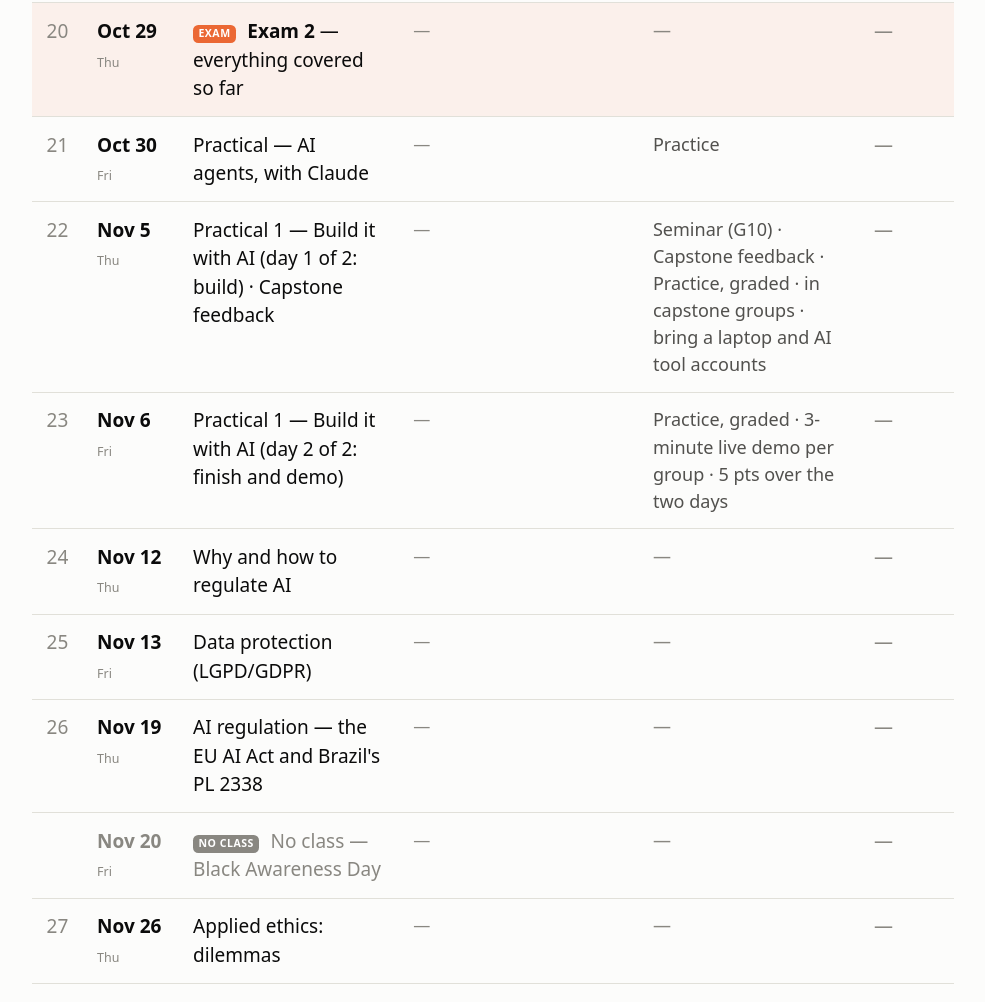
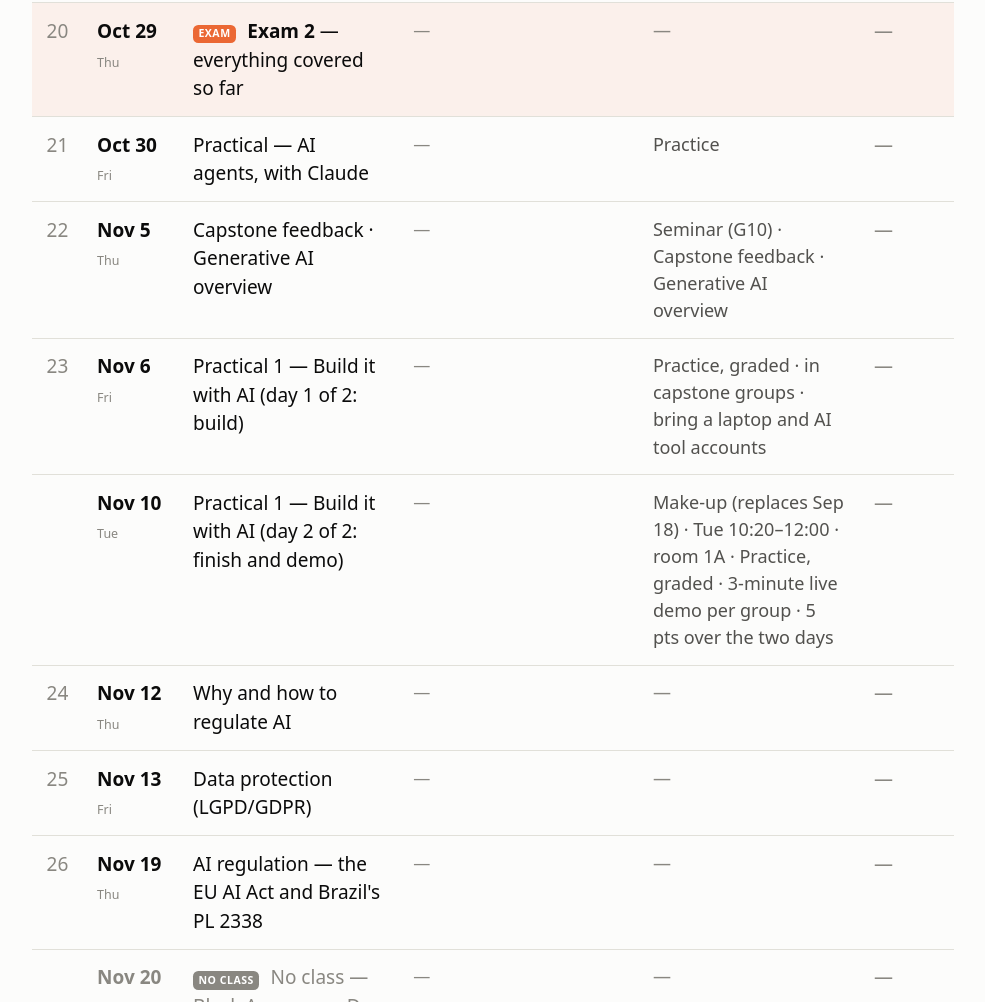
Before and after one commit to yuriasantos/yuriasantos.github.io, a plain HTML site: page teaching/disciplinas/ai-business-society/turmas/2026.2-a/index.html in a window 1280 px wide. Shown: the part 3956-4958 px from the top of the page, without its empty margins (147-1132 px from the left). Drawn offline with Linux system fonts and the light colour scheme.

Commit message:
teaching: AI B&S — semana de 02–06/11 reorganizada (feedback + overview, Prática 1, reposição A 10/11)

```diff
--- a/teaching/disciplinas/ai-business-society/turmas/2026.2-a/index.html
+++ b/teaching/disciplinas/ai-business-society/turmas/2026.2-a/index.html
@@ -675,7 +675,7 @@
           <td class="c-tema">
 
 
-            Practical 1 — Build it with AI (day 1 of 2: build) · Capstone feedback
+            Capstone feedback · Generative AI overview
           </td>
 
 
@@ -685,7 +685,7 @@
           </td>
 
           <td class="c-ativ">
-            <div>Seminar (G10) · Capstone feedback · Practice, graded · in capstone groups · bring a laptop and AI tool accounts</div>
+            <div>Seminar (G10) · Capstone feedback · Generative AI overview</div>
 
 
           </td>
@@ -700,6 +700,31 @@
           <td class="c-tema">
 
 
+            Practical 1 — Build it with AI (day 1 of 2: build)
+          </td>
+
+
+          <td class="c-leitura">
+
+            <span class="vazio">—</span>
+          </td>
+
+          <td class="c-ativ">
+            <div>Practice, graded · in capstone groups · bring a laptop and AI tool accounts</div>
+
+
+          </td>
+          <td class="c-slides">
+            <span class="vazio">—</span>
+          </td>
+        </tr>
+
+        <tr class="tipo-aula">
+          <td class="c-n"></td>
+          <td class="c-data"><span class="dia">Nov 10</span><span class="dsem">Tue</span></td>
+          <td class="c-tema">
+
+
             Practical 1 — Build it with AI (day 2 of 2: finish and demo)
           </td>
 
@@ -710,7 +735,7 @@
           </td>
 
           <td class="c-ativ">
-            <div>Practice, graded · 3-minute live demo per group · 5 pts over the two days</div>
+            <div>Make-up (replaces Sep 18) · Tue 10:20–12:00 · room 1A · Practice, graded · 3-minute live demo per group · 5 pts over the two days</div>
 
 
           </td>
```
Also changed, not shown: teaching/disciplinas/ai-business-society/turmas/2026.2-c/index.html (+8 -8 lines).
